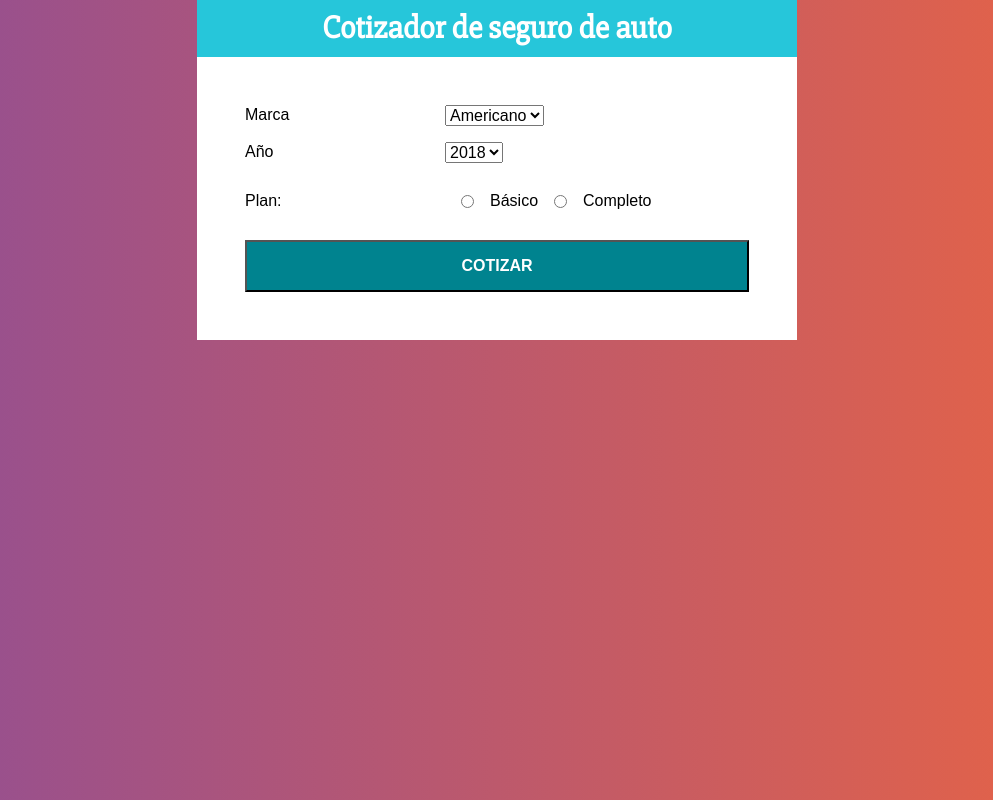
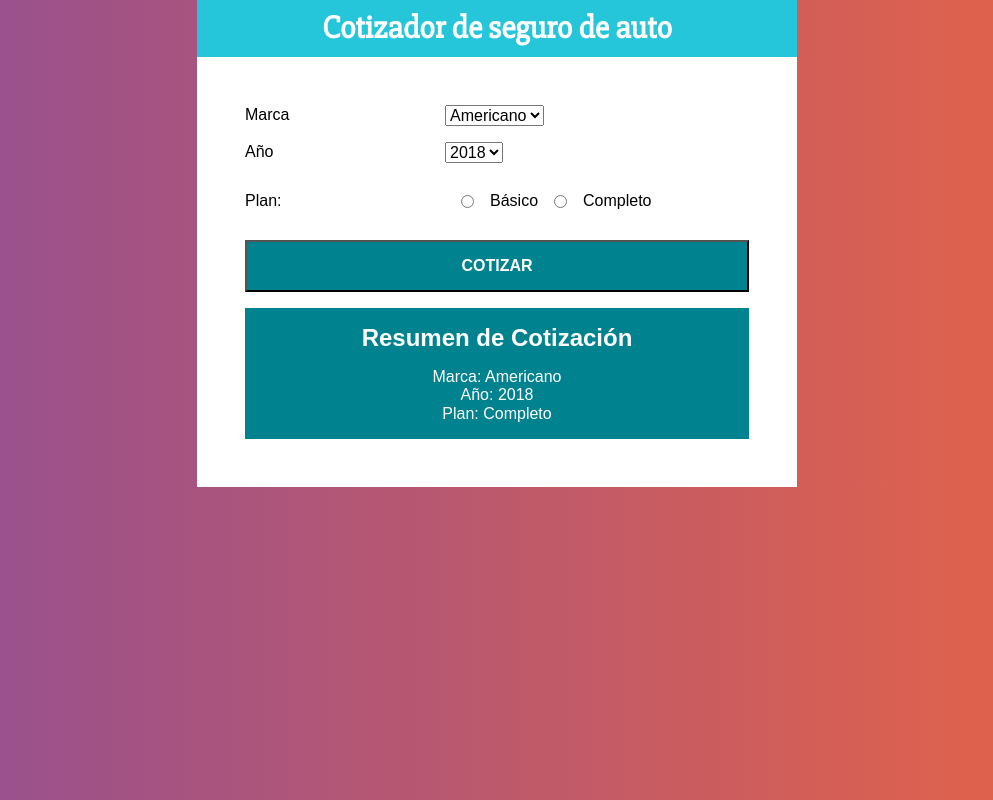
Before and after one commit to darioulin/cotizador, a React (Create React App) app: page / in a window 1280 px wide. Both pictures are taken after a click on the button "COTIZAR". Shown: the whole page, without its empty margins (143-1136 px from the left). Built offline with nearby package versions, Linux system fonts and the light colour scheme.

Commit message:
Summary component developed. Los datos se tomaron directamente del state del componente padre y se pasaron como props al componente resumen

```diff
--- a/src/componentes/App.jsx
+++ b/src/componentes/App.jsx
@@ -1,6 +1,7 @@
 import React, { Component } from "react";
 import Header from "./Header.jsx";
 import Formulario from "./Formulario.jsx";
+import Resumen from "./Resumen";
 import { obtenerDiferenciaAnio, calcularMarca, obtenerPlan } from "../helper";
 
 class App extends Component {
@@ -42,6 +43,7 @@ class App extends Component {
         <Header titulo="Cotizador de seguro de auto" />
         <div className="contenedor-formulario">
           <Formulario cotizarSeguro={this.cotizarSeguro} />
+          <Resumen datos={this.state.datos} resultado={this.state.resultado} />
         </div>
       </div>
     );
--- /dev/null
+++ b/src/componentes/Resumen.jsx
@@ -0,0 +1,19 @@
+import React, { Component } from "react";
+import { primeraMayuscula } from "../helper";
+
+class Resumen extends Component {
+  render() {
+    const { marca, year, plan } = this.props.datos;
+    if (!marca || !year || !plan) return null;
+    return (
+      <div className="resumen">
+        <h2>Resumen de Cotización</h2>
+        <li>Marca: {primeraMayuscula(marca)}</li>
+        <li>Año: {year}</li>
+        <li>Plan: {primeraMayuscula(plan)}</li>
+      </div>
+    );
+  }
+}
+
+export default Resumen;
```
